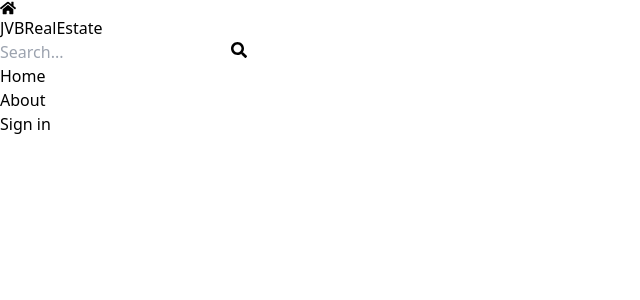
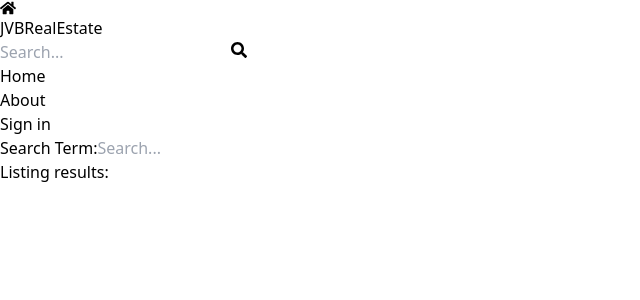
Before and after one commit to cogie/JVB-estate, a React (Vite) app in the folder client/: page /search in a window 1280 px wide. Shown: the top 300 px of the page, without its empty margins (0-640 px from the left). Built offline with nearby package versions, Linux system fonts and the light colour scheme; no server answers.

Commit message:
search page, route and struc

```diff
--- a/client/src/App.jsx
+++ b/client/src/App.jsx
@@ -9,6 +9,7 @@
 import CreateListing from './pages/CreateListing';
 import UpdateListing from './pages/updateListing';
 import Listing from './pages/Listing';
+import Search from './pages/Search';
 
 
 export default function App() {
@@ -20,6 +21,7 @@
           <Route path='/sign-in' element={<SignIn />}/>
           <Route path='/sign-up' element={<SignUp />}/>
           <Route path='/about' element={<About />}/>
+          <Route path='/search' element={<Search/>}/>
           <Route path='/listing/:listingId' element={<Listing />}/>
 
           <Route element = {<PrivateRoute/>}>
--- /dev/null
+++ b/client/src/pages/Search.jsx
@@ -0,0 +1,29 @@
+import React from 'react'
+
+export default function Search() {
+  return (
+    <div className='flex flex-col md:flex-row'>
+        {/* left side */}
+        <div className='p-7 border-b-2 md:border-r-2 md:min-h-screen'>
+            <form action="">
+                <div className='flex items-center gap-2'>
+                    <label className='whitespace-nowrap'>
+                        Search Term:
+                    </label>
+                    <input type="text"
+                    id='searchTerm'
+                    placeholder='Search...'
+                    className='border rounded-lg p-3 w-full'
+                    />
+                </div>
+            </form>
+        </div>
+        {/* right side */}
+        <div className=''>
+            <h1>
+                Listing results:
+            </h1>
+        </div>
+    </div>
+  )
+}
```
